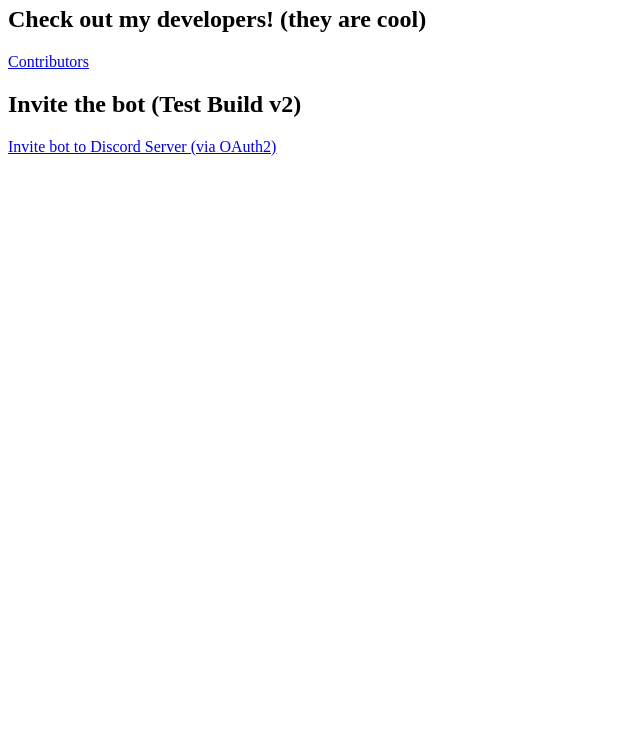
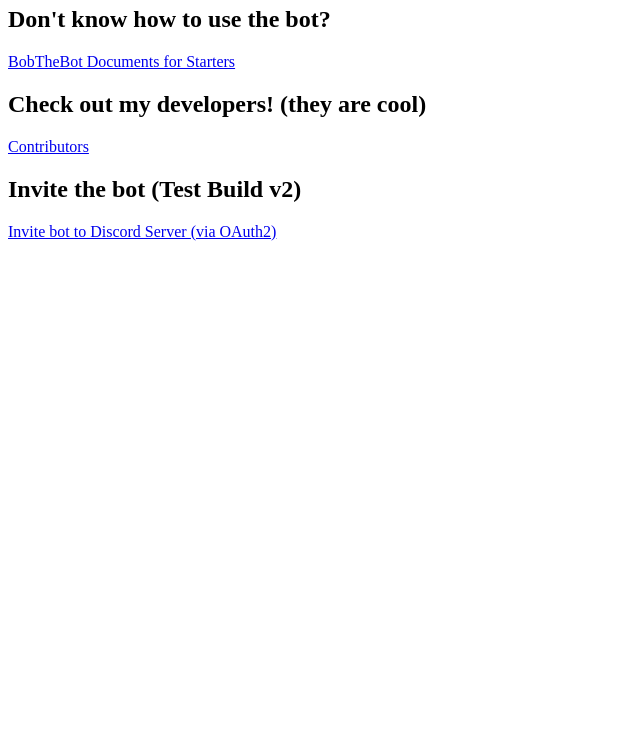
Before and after one commit to RELTeam/bobthebot, a plain HTML site: page index.html in a window 1280 px wide. Shown: the part 60-800 px from the top of the page, without its empty margins (0-640 px from the left). Drawn offline with Linux system fonts and the light colour scheme.

Commit message:
cool docs redirect exists

```diff
--- a/index.html
+++ b/index.html
@@ -4,6 +4,8 @@
 
     <h1>Official Website of BobTheBot by Zerber</h1>
 
+    <h2>Don't know how to use the bot?</h2>
+    <a href="https://zerberdev.github.io/bobthebot/docs.html">BobTheBot Documents for Starters</a>
     <h2>Check out my developers! (they are cool)</h2>
     <a href="https://zerberdev.github.io/bobthebot/contributors">Contributors</a>
     <h2>Invite the bot (Test Build v2)</h2>
```
